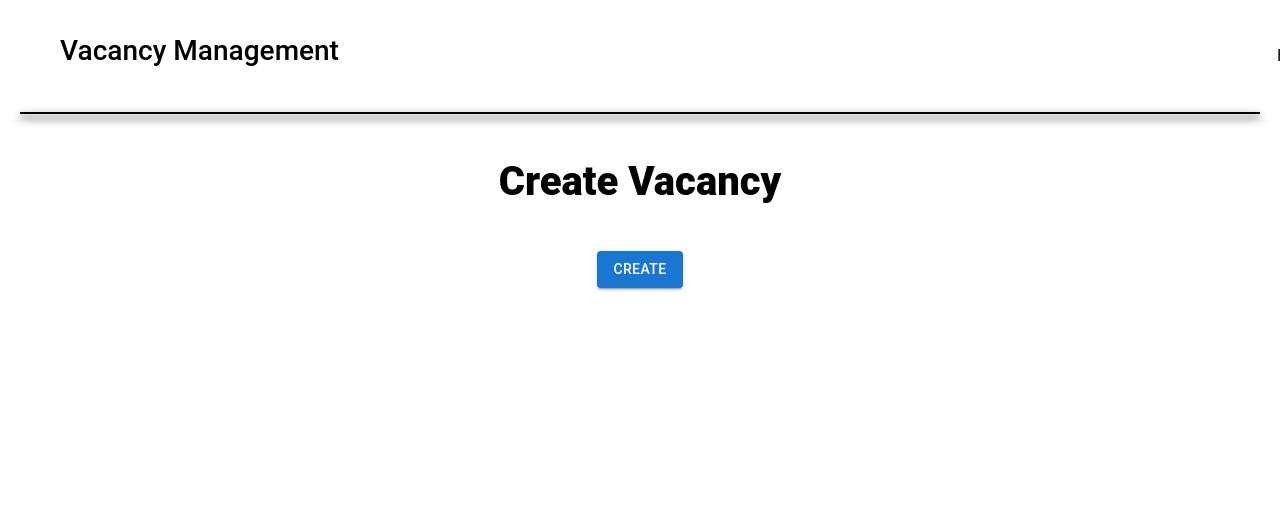
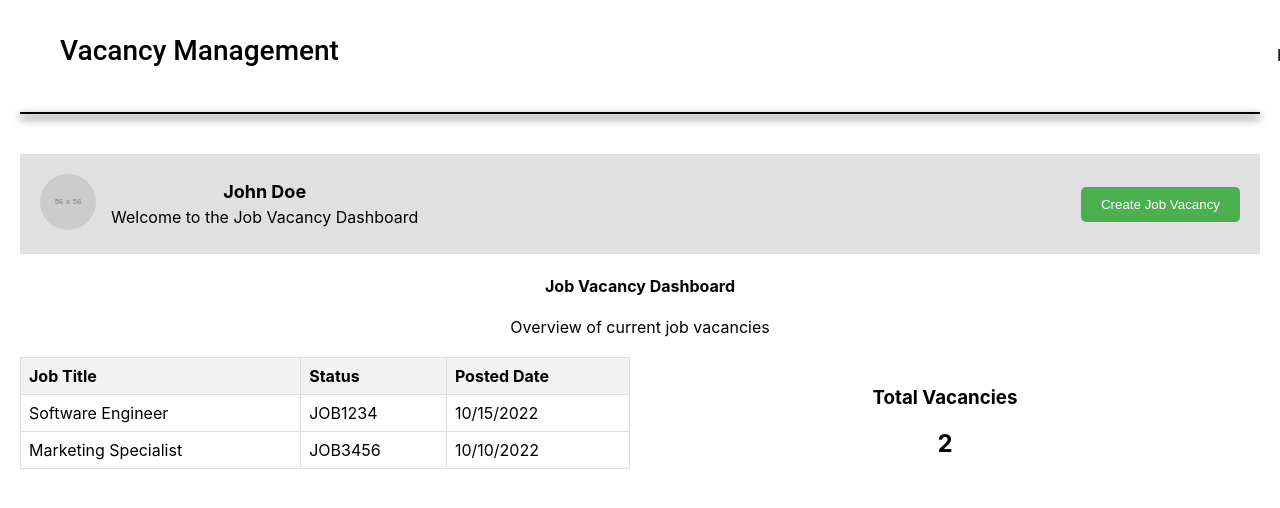
Before and after one commit to prowareness/AI-SDLC, a React (Create React App) app in the folder frontend/: page /dashboard in a window 1280 px wide. Shown: the top 508 px of the page. Built offline with nearby package versions, Linux system fonts and the light colour scheme.

Commit message:
updated landing page

```diff
--- a/frontend/src/App.js
+++ b/frontend/src/App.js
@@ -2,12 +2,23 @@ import logo from "./logo.svg";
 import "./App.css";
 import Homepage from "./vacancy";
 import Headers from "./header";
+import LoginForm from "./login-form";
+import { BrowserRouter as Router, Route, Routes } from "react-router-dom";
+import Dashboard from "./dashboard";
+import UserForm from "./vacancy-form";
 
 function App() {
   return (
     <div className="App">
       <Headers />
-      <Homepage />
+      <Router>
+        <Routes>
+          <Route path="/frontend" element={<LoginForm />} />
+          <Route path="/dashboard" element={<Dashboard />} />
+          <Route path="/create-job" element={<UserForm />} />
+          {/* Add more routes as needed */}
+        </Routes>
+      </Router>
     </div>
   );
 }
--- a/frontend/src/dashboard/index.js
+++ b/frontend/src/dashboard/index.js
@@ -1,7 +1,27 @@
 import React from "react";
 import "./style.css";
+import { useNavigate } from "react-router-dom";
 
 const Dashboard = () => {
+  const vacancies = [
+    {
+      jobid: "JOB1234",
+      title: "Software Engineer",
+      date: "2022-10-15",
+      status: "Open",
+    },
+    {
+      jobid: "JOB3456",
+      title: "Marketing Specialist",
+      date: "2022-10-10",
+      status: "Closed",
+    },
+  ];
+  const navigate = useNavigate();
+  const handleCreateJobClick = () => {
+    navigate("/create-job");
+  };
+
   return (
     <div className="dashboard-container">
       {/* Header */}
@@ -15,44 +35,51 @@ const Dashboard = () => {
             <p>Welcome to the Job Vacancy Dashboard</p>
           </div>
         </div>
-        <button className="create-job-btn">Create Job Vacancy</button>
+        <button className="create-job-btn" onClick={handleCreateJobClick}>
+          Create Job Vacancy
+        </button>
       </div>
 
       {/* Job Vacancy Dashboard */}
       <div className="dashboard-content">
         <h4>Job Vacancy Dashboard</h4>
         <p>Overview of current job vacancies</p>
-
-        <div className="vacancy-list">
-          <div className="vacancy-item">
-            <div className="vacancy-avatar">
-              <img src="https://via.placeholder.com/40" alt="Job Avatar" />
-            </div>
-            <div className="vacancy-details">
-              <h6>Software Engineer</h6>
-              <p className="status">Open</p>
-            </div>
-            <div className="vacancy-date">Posted on 2022-10-15</div>
-          </div>
-
-          <div className="vacancy-item">
-            <div className="vacancy-avatar">
-              <img src="https://via.placeholder.com/40" alt="Job Avatar" />
-            </div>
-            <div className="vacancy-details">
-              <h6>Marketing Specialist</h6>
-              <p className="status closed">Closed</p>
-            </div>
-            <div className="vacancy-date">Posted on 2022-10-10</div>
+        <div
+          style={{
+            display: "flex",
+            justifyContent: "space-between",
+            alignItems: "flex-start",
+            margin: "20px 0",
+          }}
+        >
+          <table className="vacancy-table">
+            <thead>
+              <tr>
+                <th>Job Title</th>
+                <th>Status</th>
+                <th>Posted Date</th>
+              </tr>
+            </thead>
+            <tbody>
+              {vacancies.map((vacancy, index) => (
+                <tr key={index} className="vacancy-item">
+                  <td className="vacancy-details">{vacancy.title}</td>
+                  <td className="vacancy-details">{vacancy.jobid}</td>
+                  <td className="vacancy-date">
+                    {new Date(vacancy.date).toLocaleDateString()}
+                  </td>
+                </tr>
+              ))}
+            </tbody>
+          </table>
+          <div className="total-vacancies">
+            <h3>Total Vacancies</h3>
+            <h2>{vacancies.length}</h2>
           </div>
         </div>
       </div>
 
       {/* Total Vacancies */}
-      <div className="total-vacancies">
-        <h6>Total Vacancies</h6>
-        <h4>50</h4>
-      </div>
     </div>
   );
 };
--- a/frontend/src/dashboard/style.css
+++ b/frontend/src/dashboard/style.css
@@ -33,13 +33,13 @@
 
 .user-details p {
   margin: 5px 0 0;
-  color: #bdbdbd;
+  color: black;
 }
 
 .create-job-btn {
-  padding: 10px 15px;
-  background-color: #000;
-  color: #fff;
+  background-color: #4caf50;
+  color: white;
+  padding: 10px 20px;
   border: none;
   border-radius: 5px;
   cursor: pointer;
@@ -49,75 +49,29 @@
   margin-bottom: 20px;
 }
 
-.dashboard-content h4 {
-  margin: 0;
-  margin-bottom: 10px;
-  font-size: 24px;
+.vacancy-table {
+  width: 50%;
+  border-collapse: collapse;
 }
 
-.dashboard-content p {
-  margin: 0;
-  margin-bottom: 20px;
-  color: #757575;
+.vacancy-table th,
+.vacancy-table td {
+  border: 1px solid #ddd;
+  padding: 8px;
+  text-align: left;
 }
 
-.vacancy-list {
-  display: flex;
-  flex-direction: column;
+.vacancy-table th {
+  background-color: #f2f2f2;
+  font-weight: bold;
 }
 
-.vacancy-item {
-  display: flex;
-  align-items: center;
-  background-color: #f5f5f5;
-  padding: 15px;
-  margin-bottom: 10px;
-  border-radius: 5px;
-}
-
-.vacancy-avatar img {
-  border-radius: 50%;
-  width: 40px;
-  height: 40px;
-}
-
-.vacancy-details {
-  flex-grow: 1;
-  margin-left: 15px;
-}
-
-.vacancy-details h6 {
-  margin: 0;
-  font-size: 18px;
-}
-
-.vacancy-details .status {
-  margin: 5px 0 0;
-  color: green;
-}
-
-.vacancy-details .status.closed {
-  color: red;
-}
-
-.vacancy-date {
-  color: #757575;
+.vacancy-item:hover {
+  background-color: #f9f9f9;
 }
 
 .total-vacancies {
-  background-color: #f5f5f5;
-  padding: 20px;
-  border-radius: 5px;
+  width: 50%;
+  align-items: center;
+  padding: 10px;
 }
-
-.total-vacancies h6 {
-  margin: 0;
-  margin-bottom: 5px;
-  font-size: 18px;
-}
-
-.total-vacancies h4 {
-  margin: 0;
-  font-size: 24px;
-  color: #3f51b5;
-}
--- a/frontend/src/login-form/index.js
+++ b/frontend/src/login-form/index.js
@@ -1,19 +1,59 @@
 import React, { useState } from "react";
 import "./style.css";
 import { useNavigate } from "react-router-dom";
+import axios from "axios";
 
 const LoginForm = () => {
   const [username, setUsername] = useState("");
   const [password, setPassword] = useState("");
+  const [usernameError, setUsernameError] = useState("");
+  const [passwordError, setPasswordError] = useState("");
 
   const navigate = useNavigate();
 
-  const handleSubmit = (e) => {
+  // Function to validate email format
+  const isValidEmail = (email) => {
+    return /\S+@\S+\.\S+/.test(email);
+  };
+
+  const handleSubmit = async (e) => {
     e.preventDefault();
-    console.log("Username:", username);
-    console.log("Password:", password);
-    // Add form submission logic here
+
+    // Reset error messages
+    setUsernameError("");
+    setPasswordError("");
+
+    // Validate inputs
+    let valid = true;
+
+    if (!username) {
+      setUsernameError("Username is required");
+      valid = false;
+    } else if (!isValidEmail(username)) {
+      setUsernameError("Please enter a valid email address");
+      valid = false;
+    }
+
+    if (!password) {
+      setPasswordError("Password is required");
+      valid = false;
+    }
+
+    if (!valid) {
+      return;
+    }
     navigate("/dashboard");
+    try {
+      const response = await axios.post("/api/login", {
+        emailid: username,
+        password: password,
+      });
+
+      console.log("Login successful:", response.data);
+      navigate("/dashboard");
+    } catch (error) {
+      console.error("Login failed:", error);
+    }
   };
 
   return (
@@ -29,8 +69,12 @@ const LoginForm = () => {
             type="text"
             id="username"
             placeholder="Enter your username"
+            value={username}
             onChange={(e) => setUsername(e.target.value)}
           />
+          {usernameError && (
+            <div className="error-message">{usernameError}</div>
+          )}
         </div>
         <div className="input-group">
           <label htmlFor="password">Password</label>
@@ -38,8 +82,12 @@ const LoginForm = () => {
             type="password"
             id="password"
             placeholder="Enter your password"
+            value={password}
             onChange={(e) => setPassword(e.target.value)}
           />
+          {passwordError && (
+            <div className="error-message">{passwordError}</div>
+          )}
         </div>
         <button type="submit" className="submit-btn">
           Submit
--- a/frontend/src/login-form/style.css
+++ b/frontend/src/login-form/style.css
@@ -8,6 +8,12 @@
   width: 400px;
   margin: 50px auto;
   border-radius: 5px;
+}
+
+.error-message {
+  color: red;
+  font-size: 0.9em;
+  margin-top: 5px;
 }
 
 .form-title {
```
